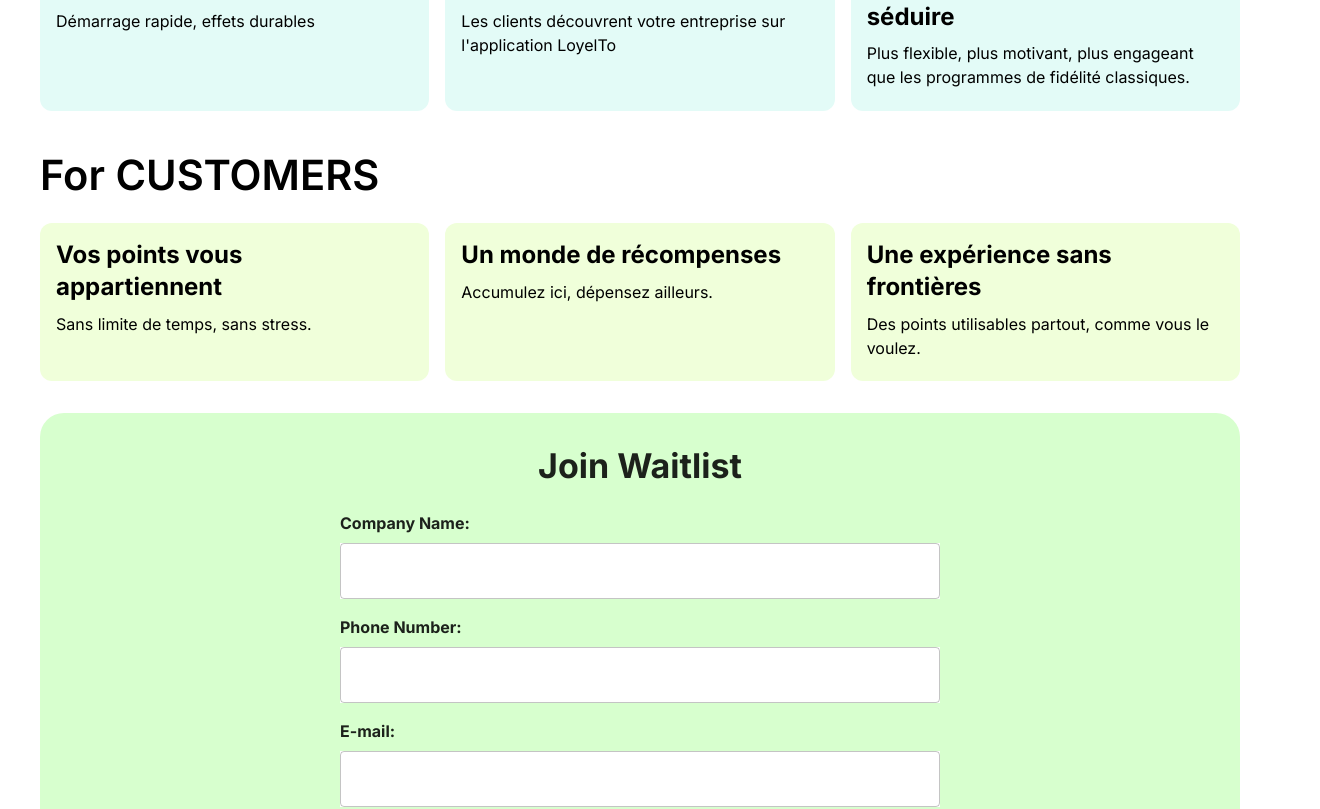
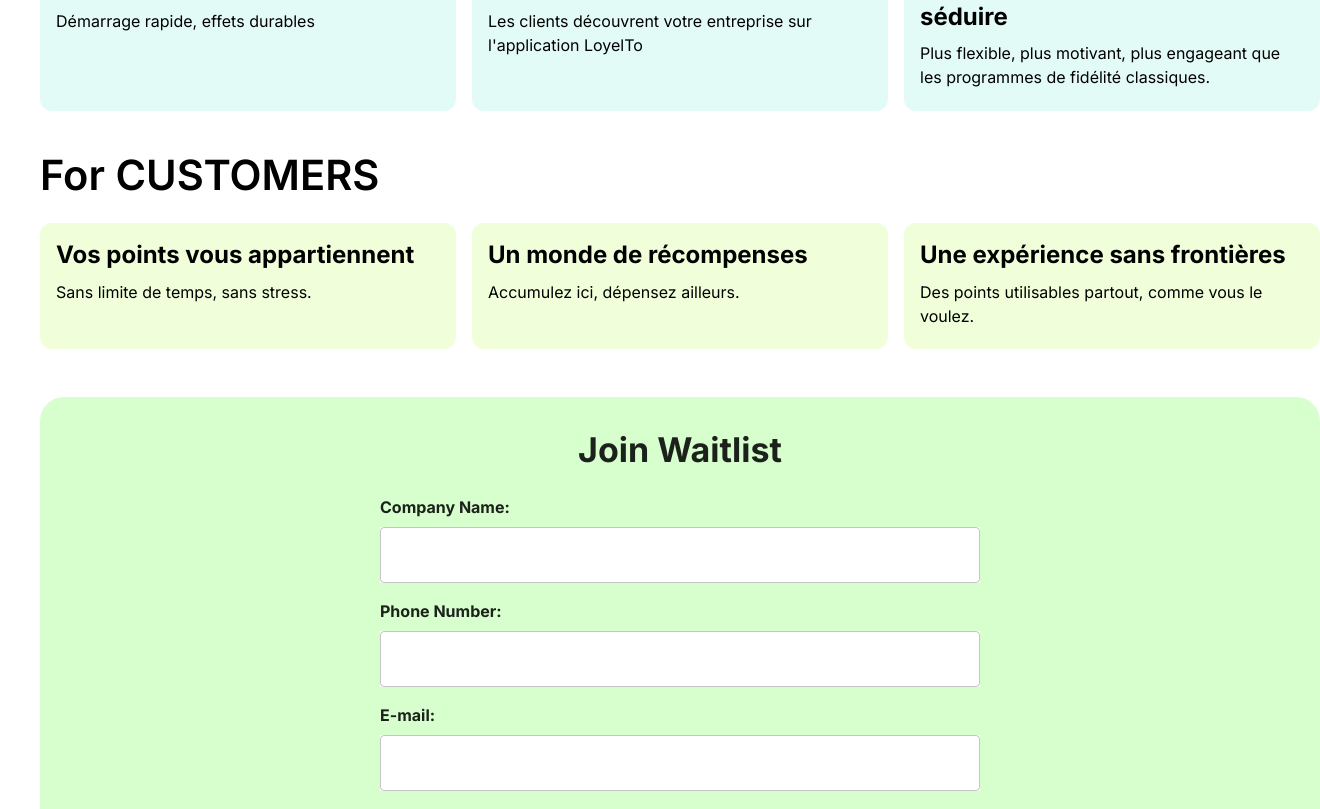
Before and after one commit to edvin3i/loyelto, a React (Vite) app in the folder srcs/frontend/webapp/loyelto-web/: page / in a window 1280 px wide. Shown: the part 740-1549 px from the top of the page, 1320 px wide, since content can reach past the window. Built offline with nearby package versions, Linux system fonts and the light colour scheme; a web font is replaced by a local one.

Commit message:
more style adjustments. Hopefully gave the right width and stuff to navbar, waitlist form, and slogans section

```diff
--- a/srcs/frontend/webapp/loyelto-web/src/landing/LandingPage.tsx
+++ b/srcs/frontend/webapp/loyelto-web/src/landing/LandingPage.tsx
@@ -29,8 +29,10 @@ export default function LandingPage() {
                 sx={{
                     padding: { sm: 5 },
                     marginTop: 5,
-                    marginBottom: 7
-
+                    marginBottom: 7,
+                    display: 'flex',
+                    flexDirection: 'column',
+                    alignItems: 'center'
                 }}>
                 <MainSection />
                 <MainSectionMobile />
--- a/srcs/frontend/webapp/loyelto-web/src/landing/LoyelToBar.tsx
+++ b/srcs/frontend/webapp/loyelto-web/src/landing/LoyelToBar.tsx
@@ -41,7 +41,7 @@ export default function LoyelToBar(props: Props) {
     return (
         <ElevationScroll {...props}>
             <AppBar position='fixed' sx={{ zIndex: 10, backgroundColor: theme.palette.primary.light,  }}>
-                <Toolbar  sx={{paddingRight: {xs: 0, sm: '24px'}, width: 1280, marginX: 'auto'}}>
+                <Toolbar  sx={{paddingRight: {xs: 0, sm: '24px'}, width: {xs: 375, sm: 1440}, marginX: 'auto'}}>
                     <Stack direction="row" spacing={4}
                     sx={{
                         marginLeft: {sm:5, xs: 1},
--- a/srcs/frontend/webapp/loyelto-web/src/landing/MainSectionMobile.tsx
+++ b/srcs/frontend/webapp/loyelto-web/src/landing/MainSectionMobile.tsx
@@ -16,19 +16,19 @@ export default function MainSectionMobile() {
             display: { sm: 'none', xs: 'flex' },
             justifyContent: 'center',
             alignItems: 'center',
-            height: 800
+            height: 866
         }}>
             <Box sx={{
                 backgroundColor: theme.palette.secondary.main,
                 borderRadius: 5,
-                height: 460,
-                width: 335,
+                height: 518,
+                width: 375,
                 paddingX: 2
             }}>
                 <Stack >
                     <Image src='landing_swapping_cutout.png' />
                     <Typography variant="h1" color="initial" sx={{
-                        fontSize: 43,
+                        fontSize: 44,
                         fontWeight: 600,
                         textAlign: 'center',
                     }}>
@@ -45,11 +45,10 @@ export default function MainSectionMobile() {
                         sx={{
                             alignSelf: 'center',
                             fontWeight: 'bold',
-
-                            borderRadius: 3,
+                            borderRadius: 4,
                             textTransform: 'none',
                             fontSize: '1.2rem',
-                            margin: 3,
+                            margin: 2,
                             boxShadow: 'none'
                         }}>
                         {t('joinLoyeltoButton')}
@@ -58,8 +57,8 @@ export default function MainSectionMobile() {
             </Box>
             <Box sx={{
                 overflow: 'hidden',
-                width: 335,
-                height: 335,
+                width: 375,
+                height: 348,
                 display: 'flex',
                 justifyContent: 'center',
                 alignItems: 'flex-start',
--- a/srcs/frontend/webapp/loyelto-web/src/landing/SlogansSection.tsx
+++ b/srcs/frontend/webapp/loyelto-web/src/landing/SlogansSection.tsx
@@ -15,7 +15,7 @@ interface SlogansProps{
 export default function SlogansSection({ forWhom, bgcolor, slogans }: SlogansProps) {
     // const theme = useTheme<Theme>();
     return (
-        <Box sx={{marginBottom: 2, maxWidth: {sm: 1280, xs: 335}, marginX: 'auto'}}>
+        <Box sx={{marginBottom: 2, width: {sm: 1280, xs: 375}, marginX: 'auto'}}>
             <Typography variant="h3"
             color="initial"
             sx={{
--- a/srcs/frontend/webapp/loyelto-web/src/landing/WaitlistForm.tsx
+++ b/srcs/frontend/webapp/loyelto-web/src/landing/WaitlistForm.tsx
@@ -80,7 +80,7 @@ export default function WaitlistForm() {
         bgcolor: theme.palette.secondary.main, // Light green background similar to your screenshot
         padding: 4,
         borderRadius: 6,
-        maxWidth: 1280, marginX: 'auto',
+        width: {sm: 1280, xs: 375}, marginX: 'auto',
         my: 4,
         textAlign: "center"
       }}
@@ -94,7 +94,7 @@ export default function WaitlistForm() {
         onSubmit={handleSubmit}
         sx={{
           mt: 3,
-          maxWidth: "600px", // Constrain the form fields for better readability
+          width: {sm: 600},// Constrain the form fields for better readability
           mx: "auto" // Center the form within the full-width container
         }}
       >
@@ -150,8 +150,6 @@ export default function WaitlistForm() {
             borderRadius: 3,
             fontWeight: 'bold',
             textTransform: 'none',
-           // bgcolor: "#a6d4fa", // Light blue button color
-            // color: "black",
             "&:hover": {
               bgcolor: "#7ac0fa"
             }
```
Also changed, not shown: srcs/frontend/webapp/loyelto-web/src/landing/SocialLinks.tsx (+0 -19 lines).
